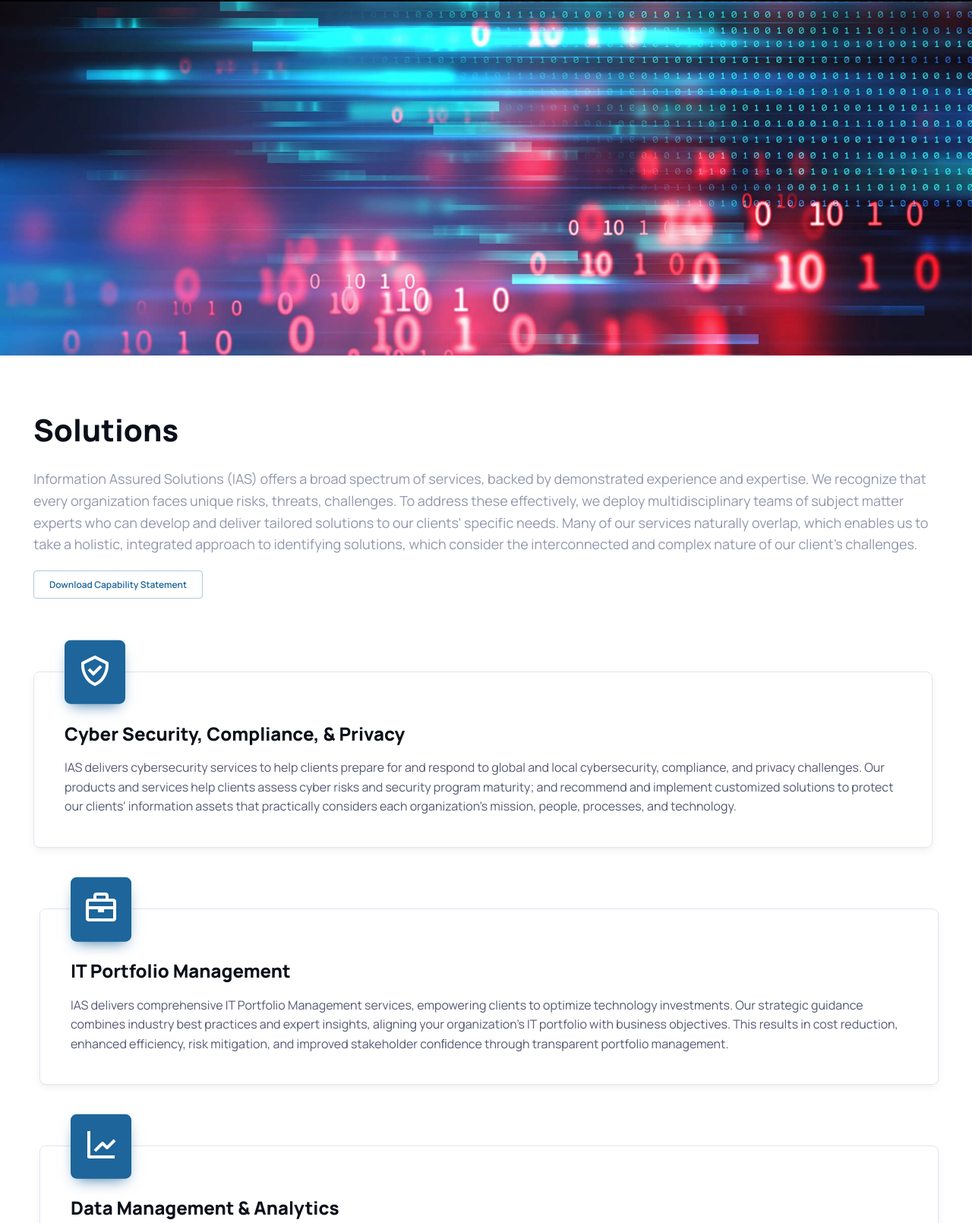
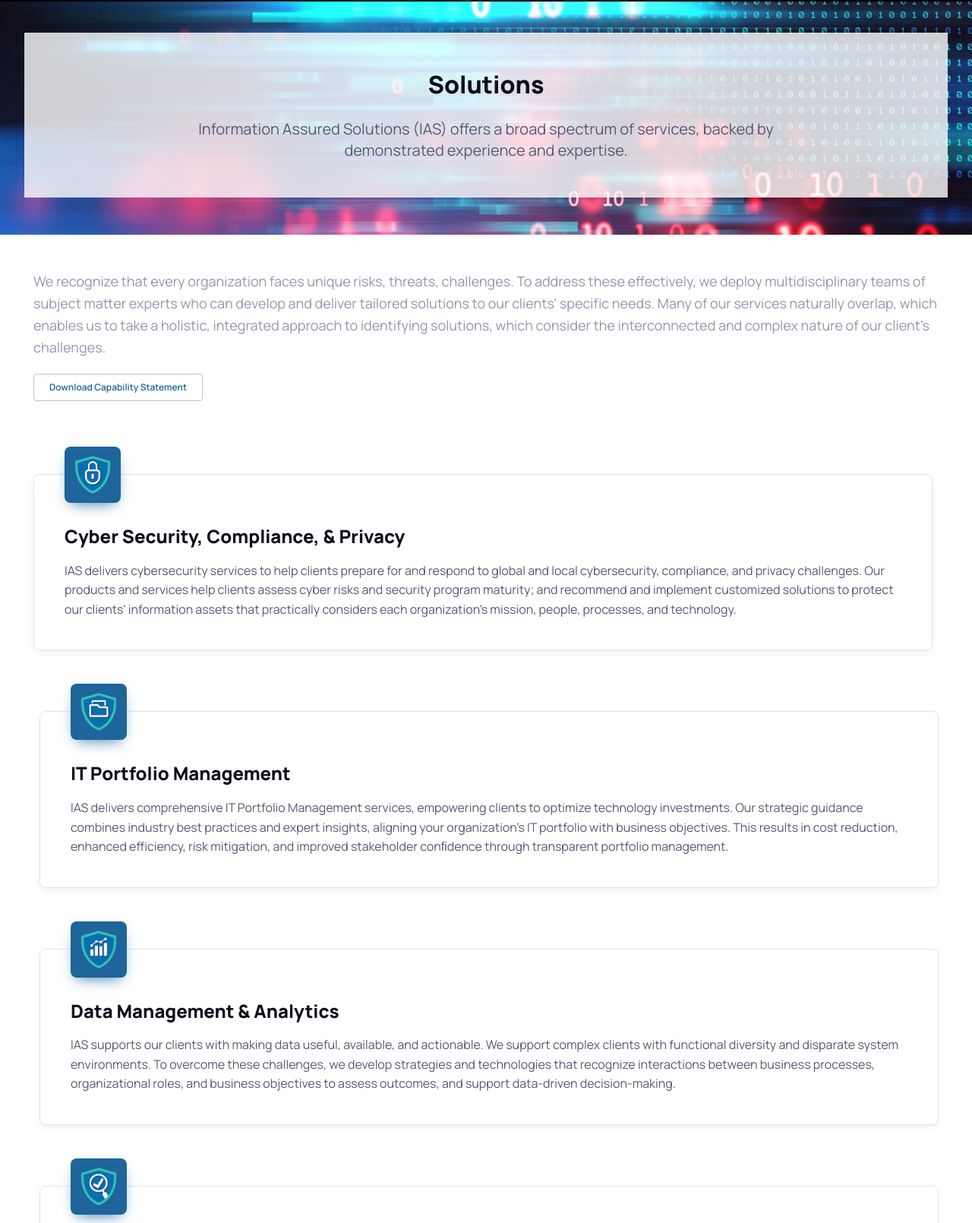
Before and after one commit to bizui/ias-prototype, a plain HTML site: page solutions.html in a window 1280 px wide. Shown: the part 82-1692 px from the top of the page at 76% size. Drawn offline with Linux system fonts and the light colour scheme; some packages are replaced by stand-ins of ours; a script that the page names is missing.

Commit message:
Update icons

```diff
--- a/solutions.html
+++ b/solutions.html
@@ -165,12 +165,75 @@
 
 
     <!-- Hero image -->
-    <div class="jarallax d-md-block" data-jarallax data-speed="0.35">
-      <!-- <span class="position-absolute top-0 start-0 w-100 h-100 bg-gradient-primary-translucent"></span> -->
+    <!-- <div class="jarallax d-md-block" data-jarallax data-speed="0.35">
+      <span class="position-absolute top-0 start-0 w-100 h-100 bg-gradient-primary-translucent"></span>
       <div class="jarallax-img" style="background-image: url(assets/img/infrastructure-code.jpg);"></div>
       <div class="d-none d-xxl-block" style="height: 700px;"></div>
       <div class="d-md-block d-xxl-none" style="height: 550px;"></div>
-    </div>
+    </div> -->
+
+    <section class="jarallax bg-dark Xmin-vh-100" data-jarallax="" data-speed="0.4" data-bs-theme="light">
+      <!-- <span class="position-absolute top-0 start-0 w-100 h-100"></span>-->
+      <div class="jarallax-img" style="background-image: url(assets/img/infrastructure-code.jpg);"></div>
+      <!-- <video class="home-video" playsinline="" autoplay="" loop="" muted="">
+        <source src="assets/video/geo-symmetry.mp4" type="video/mp4">
+      </video> -->
+      <div class="Xmin-vh-100 d-flex flex-column py-5">
+
+        <div class="container position-relative text-center zindex-5 py-5 px-4"
+          style="background: rgba(255, 255, 255, .80) ;margin-top: 6%;">
+          <div class="row">
+            <div class="col-xl-10 mx-auto">
+              <!-- <h1 class="display-1 mb-md-4 pb-3">Information Assurance</h1> -->
+
+              <!-- <div class="container pb-lg-2 pb-xl-3">
+                <ul class="fw-bold fs-5 d-flex align-items-start justify-content-center flex-wrap text-nowrap mb-2">
+                  <li class="d-flex align-items-center text-body ms-md-4 ms-3">
+                    <i class="bx bx-check-circle me-2 fs-5 text-primary"></i>
+                    Innovate with Confidence
+                  </li>
+                  <li class="d-flex align-items-center text-body ms-md-4 ms-3">
+                    <i class="bx bx-check-circle me-2 fs-5 text-primary"></i>
+                    Amplify Resilience
+                  </li>
+                  <li class="d-flex align-items-center text-body ms-md-4 ms-3">
+                    <i class="bx bx-check-circle me-2 fs-5 text-primary"></i>
+                    Empower Using Data
+                  </li>
+                </ul>
+              </div> -->
+
+              <div class="mx-auto" style="max-width: 50rem;">
+                <h2 class="h2 mb-lg-4">Solutions</h2>
+                <p class="text-body mb-0 fs-5">
+                  Information Assured Solutions (IAS) offers a broad spectrum of services, backed by demonstrated
+                  experience and expertise.
+                </p>
+
+              </div>
+              <!-- <a href="#" class="btn btn-lg btn-primary shadow-primary">Start your project</a> -->
+              <!-- <div class="container pb-lg-2 pb-xl-3">
+                <ul class="list-unstyled d-flex align-items-start justify-content-center flex-wrap text-nowrap">
+                  <li class="d-flex align-items-center text-body mt-md-4 mt-sm-3 mt-2 ms-md-4 ms-3">
+                    <i class="bx bx-check-circle me-2 fs-5 text-primary"></i>
+                    Innovate with Confidence
+                  </li>
+                  <li class="d-flex align-items-center text-body mt-md-4 mt-sm-3 mt-2 ms-md-4 ms-3">
+                    <i class="bx bx-check-circle me-2 fs-5 text-primary"></i>
+                    Amplify Resilience
+                  </li>
+                  <li class="d-flex align-items-center text-body mt-md-4 mt-sm-3 mt-2 ms-md-4 ms-3">
+                    <i class="bx bx-check-circle me-2 fs-5 text-primary"></i>
+                    Empower Using Data
+                  </li>
+                </ul>
+              </div> -->
+            </div>
+          </div>
+        </div>
+
+      </div>
+    </section>
 
 
     <!-- Breadcrumb -->
@@ -190,10 +253,9 @@
       <div class="container pb-4 pt-5">
         <div class="row align-items-center pb-5 mb-lg-2">
           <div class="col-md-12">
-            <h2 class="h1 mb-lg-4 pt-1 pt-md-4">Solutions</h2>
+            <!-- <h2 class="h1 mb-lg-4 pt-1 pt-md-4">Solutions</h2> -->
             <p class="fs-lg text-muted">
-              Information Assured Solutions (IAS) offers a broad spectrum of services, backed by demonstrated experience
-              and expertise. We recognize that every organization faces unique risks, threats, challenges. To address
+              We recognize that every organization faces unique risks, threats, challenges. To address
               these effectively, we deploy multidisciplinary teams of subject matter experts who can develop and deliver
               tailored solutions to our clients' specific needs. Many of our services naturally overlap, which enables
               us to take a holistic, integrated approach to identifying solutions, which consider the interconnected and
@@ -216,9 +278,10 @@
               class="card card-hover h-100 shadow-sm text-decoration-none pt-5 px-sm-3 px-md-0 px-lg-3 pb-sm-3 pb-md-0 pb-lg-3 me-xl-2">
               <div class="card-body pt-3">
                 <div
-                  class="d-inline-block bg-primary shadow-primary rounded-3 position-absolute top-0 translate-middle-y p-3">
-                  <!-- <img src="assets/img/services/icons/cms.svg" class="d-block m-1" width="40" alt="Icon"> -->
-                  <i class="bx bx-check-shield bx-lg text-white"></i>
+                  class="d-inline-block bg-primary shadow-primary rounded-3 position-absolute top-0 translate-middle-y p-2">
+                  <img src="assets/img/icon-cyber-security.png" class="d-block m-1" width="50"
+                    alt="IAS Cyber Security, Compliance, & Privacy">
+                  <!-- <i class="bx bx-check-shield bx-lg text-white"></i> -->
                 </div>
                 <h2 class="h4 d-inline-flex align-items-center">
                   Cyber Security, Compliance, & Privacy
@@ -242,9 +305,10 @@
               class="card card-hover h-100 shadow-sm text-decoration-none pt-5 px-sm-3 px-md-0 px-lg-3 pb-sm-3 pb-md-0 pb-lg-3 ms-xl-2">
               <div class="card-body pt-3">
                 <div
-                  class="d-inline-block bg-primary shadow-primary rounded-3 position-absolute top-0 translate-middle-y p-3">
-                  <!-- <img src="assets/img/services/icons/rocket.svg" class="d-block m-1" width="40" alt="Icon"> -->
-                  <i class="bx bx-briefcase bx-lg text-white"></i>
+                  class="d-inline-block bg-primary shadow-primary rounded-3 position-absolute top-0 translate-middle-y p-2">
+                  <img src="assets/img/icon-portfolio-management.png" class="d-block m-1" width="50"
+                    alt="IAS IT Portfolio Management">
+                  <!-- <i class="bx bx-briefcase bx-lg text-white"></i> -->
                 </div>
                 <h2 class="h4 d-inline-flex align-items-center">
                   IT Portfolio Management
@@ -267,9 +331,10 @@
               class="card card-hover h-100 shadow-sm text-decoration-none pt-5 px-sm-3 px-md-0 px-lg-3 pb-sm-3 pb-md-0 pb-lg-3 ms-xl-2">
               <div class="card-body pt-3">
                 <div
-                  class="d-inline-block bg-primary shadow-primary rounded-3 position-absolute top-0 translate-middle-y p-3">
-                  <!-- <img src="assets/img/services/icons/rocket.svg" class="d-block m-1" width="40" alt="Icon"> -->
-                  <i class="bx bx-line-chart bx-lg text-white"></i>
+                  class="d-inline-block bg-primary shadow-primary rounded-3 position-absolute top-0 translate-middle-y p-2">
+                  <img src="assets/img/icon-data-management.png" class="d-block m-1" width="50"
+                    alt="IAS Data Management & Analytics">
+                  <!-- <i class="bx bx-line-chart bx-lg text-white"></i> -->
                 </div>
                 <h2 class="h4 d-inline-flex align-items-center">
                   Data Management & Analytics
@@ -292,9 +357,10 @@
               class="card card-hover h-100 shadow-sm text-decoration-none pt-5 px-sm-3 px-md-0 px-lg-3 pb-sm-3 pb-md-0 pb-lg-3 ms-xl-2">
               <div class="card-body pt-3">
                 <div
-                  class="d-inline-block bg-primary shadow-primary rounded-3 position-absolute top-0 translate-middle-y p-3">
-                  <!-- <img src="assets/img/services/icons/rocket.svg" class="d-block m-1" width="40" alt="Icon"> -->
-                  <i class="bx bx-list-check bx-lg text-white"></i>
+                  class="d-inline-block bg-primary shadow-primary rounded-3 position-absolute top-0 translate-middle-y p-2">
+                  <img src="assets/img/icon-audit.png" class="d-block m-1" width="50"
+                    alt="IAS Audit Readiness and Remediation">
+                  <!-- <i class="bx bx-list-check bx-lg text-white"></i> -->
                 </div>
                 <h2 class="h4 d-inline-flex align-items-center">
                   Audit Readiness and Remediation
```
Also changed, not shown: careers.html (+4 -4 lines), index.html (+13 -13 lines), assets/img/icon-audit.png (added), assets/img/icon-cyber-security.png (added), assets/img/icon-data-management.png (added), assets/img/icon-portfolio-management.png (added).
